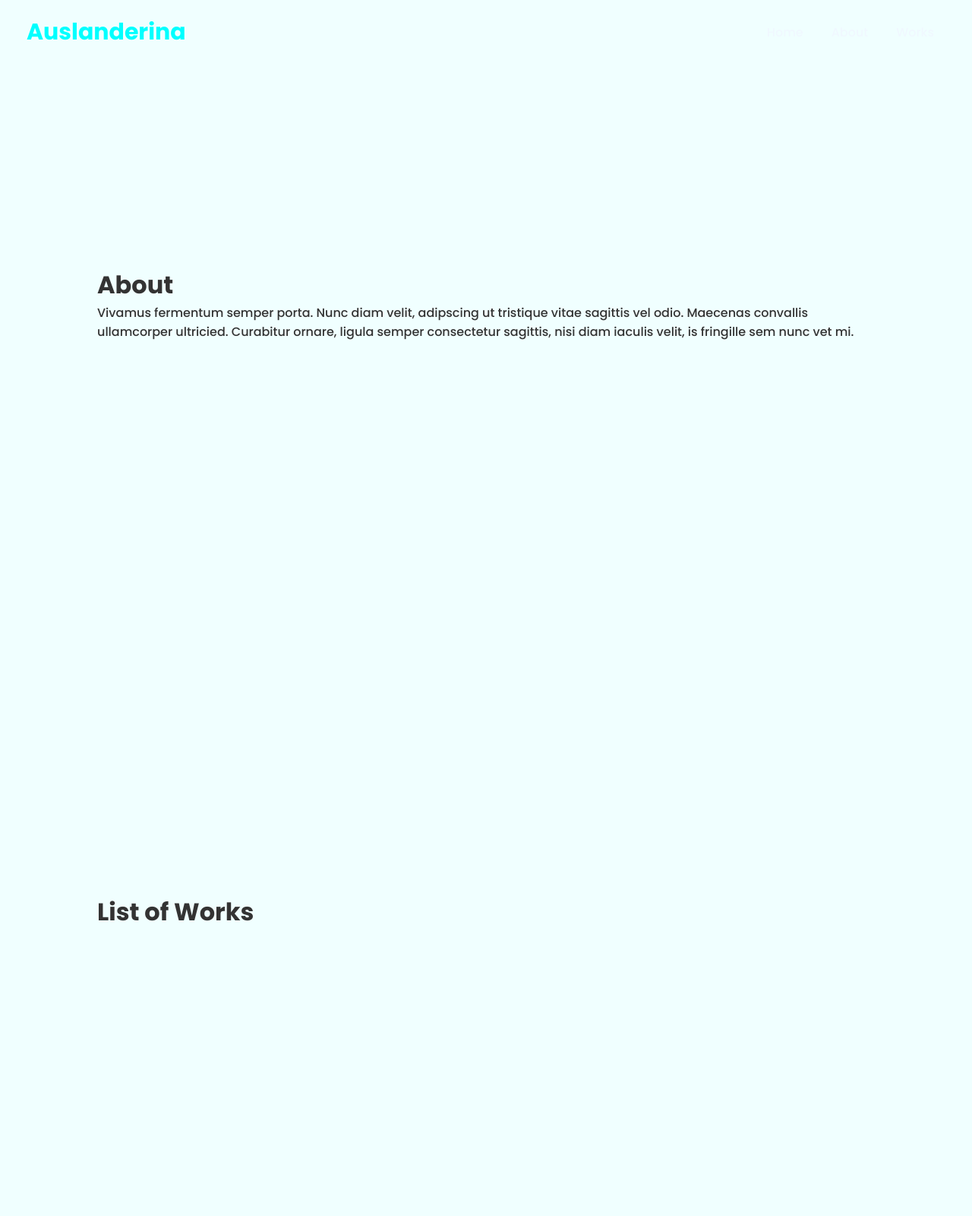
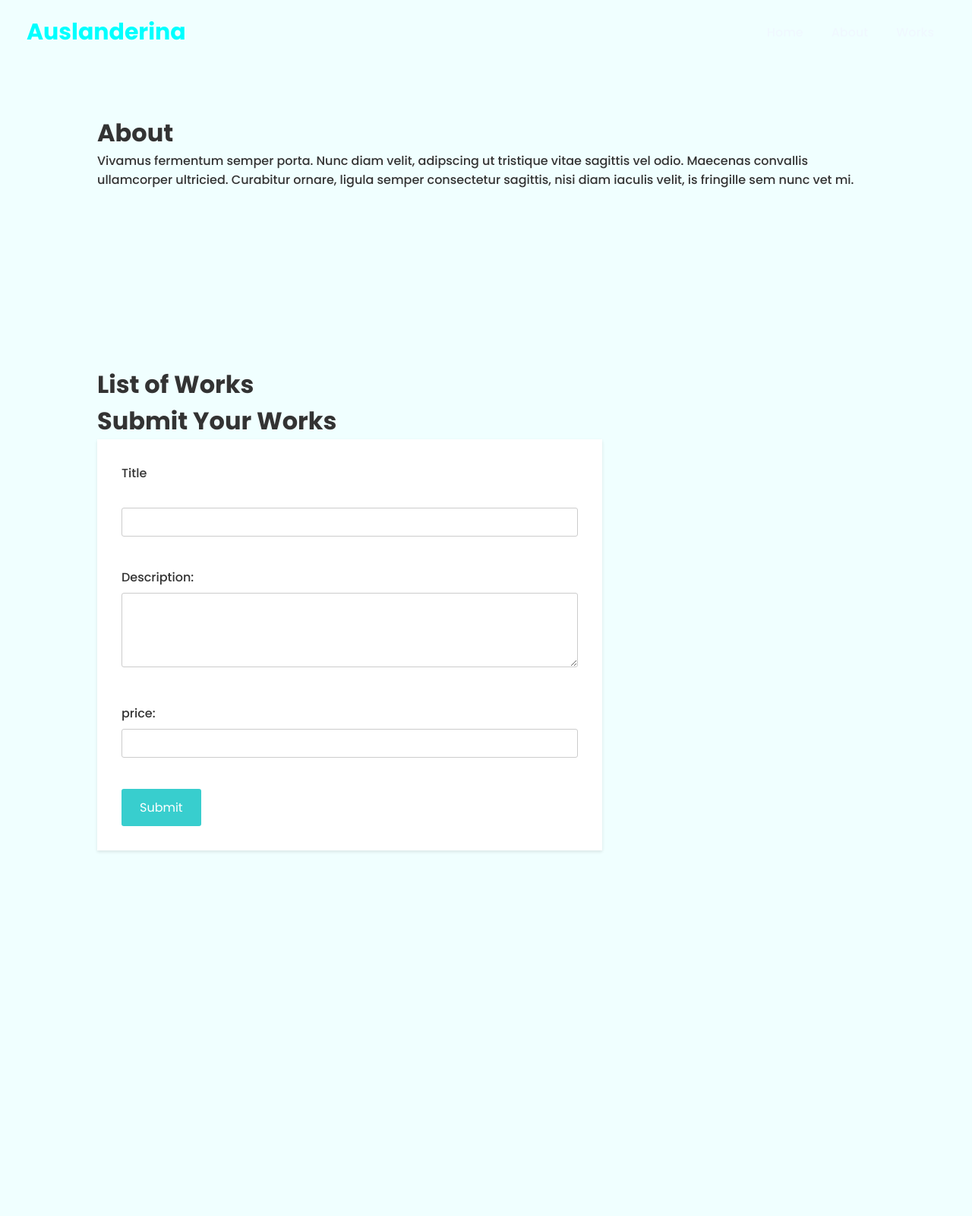
Before and after one commit to IrinaGladysheva/practice, a Flask app: page /about in a window 1280 px wide. Shown: the whole page at 76% size. After the commit the page ends 1121 px from the top, so only its background shows below. Run offline with Flask 3, Linux system fonts and the light colour scheme.

Commit message:
data base edit

```diff
--- a/app/orders/routes.py
+++ b/app/orders/routes.py
@@ -1,4 +1,4 @@
-from flask import Blueprint, render_template
+from flask import Blueprint, render_template, request
 from app.extensions.database import db
 from app.orders.models import Order, Address, Works
 
@@ -10,9 +10,17 @@
 def homework():
   return render_template('homework.html')
 
-@orders_blueprint.route('/about')
+@orders_blueprint.route('/about', methods=['GET', 'POST'])
 def about():
 #  works = ["Screaming Face", "Russian sadness", "Trapped inside my mind", "Loving"]
+  if request.method == 'POST':
+    name = request.form['title']
+    description = request.form['description']
+    price = request.form['price']
+    new_work = Works(slug='about', name=name, description=description, price=price)
+    new_work.save()
+    #db.session.add(works)
+    #db.session.commit()
   works = Works.query.all()
   return render_template('About.html', works=works)
 
--- a/app/static/css/my.css
+++ b/app/static/css/my.css
@@ -144,7 +144,7 @@
 
 .About_container{
     width: 100vw;
-    height: 100vh;
+    height: 50vh;
     color: #333333;
     display: flex;
     flex-direction: column;
@@ -155,8 +155,8 @@
     font-weight: 500;
 }
 
-.List_of_Works{
-     width: 100vw;
+.List_of_Works {
+    width: 100vw;
     height: 100vh;
     color: #333333;
     display: flex;
@@ -165,7 +165,9 @@
     justify-content: center;
     padding: 8vw 10vw;
     border-radius: 5px;
+    border-radius: 5px;
     font-weight: 500;
+    margin-bottom: 20rem;
 }
 
 .body_text{
@@ -367,3 +369,37 @@
     }
 
 }
+form {
+    background-color: white;
+    padding: 2rem;
+    max-width: 80%; /* Adjust this value to set the desired width */
+    box-shadow: 0 2px 4px rgba(0, 0, 0, 0.1);
+}
+
+label {
+    display: block;
+    margin-bottom: 0.5rem;
+}
+
+input, textarea {
+    width: 100%;
+    padding: 0.5rem;
+    margin-bottom: 1rem;
+    box-sizing: border-box;
+    border: 1px solid #ccc;
+    border-radius: 3px;
+}
+
+button {
+    background-color: #38cece;
+    color: white;
+    padding: 0.75rem 1.5rem;
+    border: none;
+    border-radius: 3px;
+    cursor: pointer;
+    font-size: 1rem;
+}
+
+button:hover {
+    background-color: #23b4b4;
+}
--- a/app/templates/About.html
+++ b/app/templates/About.html
@@ -21,8 +21,22 @@
         {% for works in works %}
         <li>{{works.name}}</li>
         <p>{{works.description}}</p>
+        <p>price: {{works.price}}$</p>
         {% endfor %}
     </p>
     </ul>
+    <h1>Submit Your Works</h1>
+    <form action="/about", method="POST">
+        <label for="title">Title</label><br>
+        <input type="text" id="title" name="title" required><br><br>
+
+        <label for="description">Description:</label>
+        <textarea id="description" name="description" rows="4" cols="50" required></textarea><br><br>
+
+        <label for="price">price:</label>
+        <input type="number" id="price" name="price" required><br><br>
+
+        <button type="submit">Submit</button>
+    </form>
 </div>
 {% endblock %}
--- a/render.yaml
+++ b/render.yaml
@@ -4,4 +4,3 @@
       command: "./build.sh"
     start_command: "/opt/render/project/src/.venv/bin/flask run --host=0.0.0.0
 --port=10000"
-This ensures that you're using the correct Flask executable from the virtual
```
